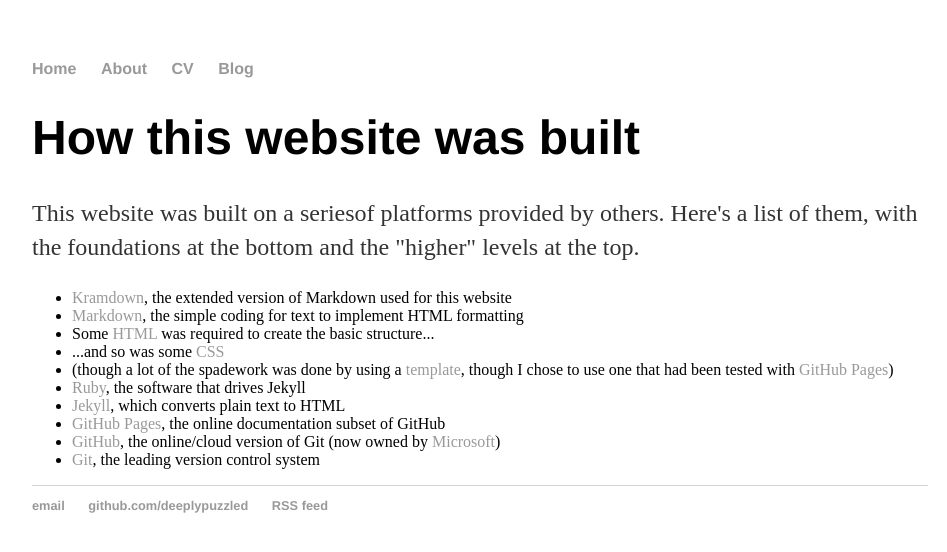
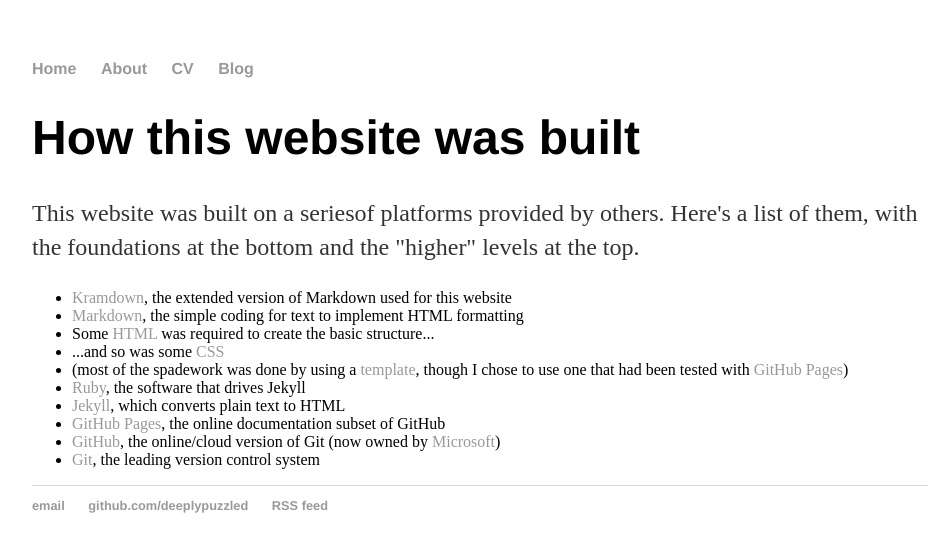
Before and after one commit to deeplypuzzled/deeplypuzzled.github.io, a Jekyll site: the page built from about/index.html, in a window 1280 px wide. Shown: the top 552 px of the page, without its empty margins (160-1107 px from the left). Built offline with Jekyll 4.4.1, drawn with Linux system fonts in a browser that asks for light colours.

Commit message:
Update index.html

```diff
--- a/about/index.html
+++ b/about/index.html
@@ -10,7 +10,7 @@
 		<li><a href="https://">Markdown</a>, the simple coding for text to implement HTML formatting</li>
 		<li>Some <a href="https://">HTML</a> was required to create the basic structure...</li>
 		<li>...and so was some <a href="https://">CSS</a></li>
-		<li>(though a lot of the spadework was done by using a <a href="https://">template</a>, though I chose to use one that had been tested with <a href="https://">GitHub Pages</a>)</li>
+		<li>(most of the spadework was done by using a <a href="https://">template</a>, though I chose to use one that had been tested with <a href="https://">GitHub Pages</a>)</li>
 		<li><a href="https://">Ruby</a>, the software that drives Jekyll</li>
 		<li><a href="https://">Jekyll</a>, which converts plain text to HTML</li>
 		<li><a href="https://">GitHub Pages</a>, the online documentation subset of GitHub</li>
```
